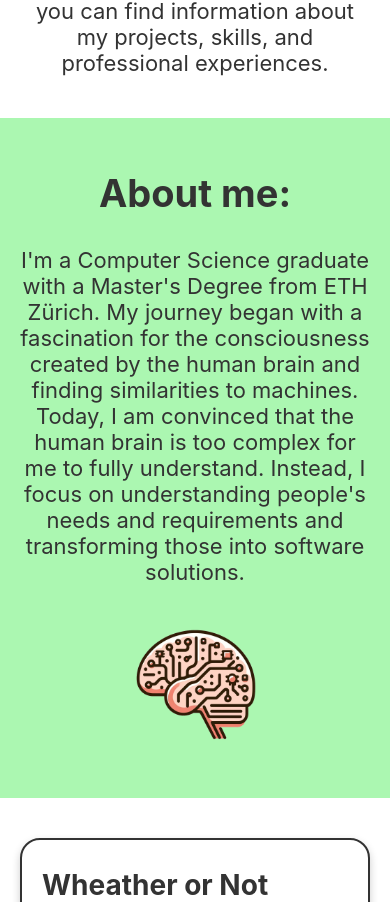
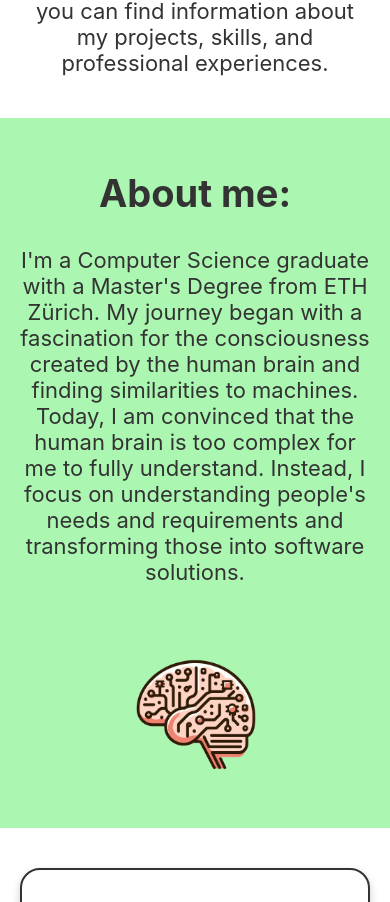
Before and after one commit to jpassweg/bailjar, a React (Create React App) app: page / in a window 390 px wide. Shown: the part 895-1797 px from the top of the page. Built offline with nearby package versions, Linux system fonts and the light colour scheme.

Commit message:
brain icon overlap 2

```diff
--- a/src/Containers.css
+++ b/src/Containers.css
@@ -76,7 +76,7 @@
 
 @media (max-width: 750px) {
   #about-me-div {
-    margin-bottom: -150px;
+    margin-bottom: -120px;
   }
 
   #profile-section-div {
```
